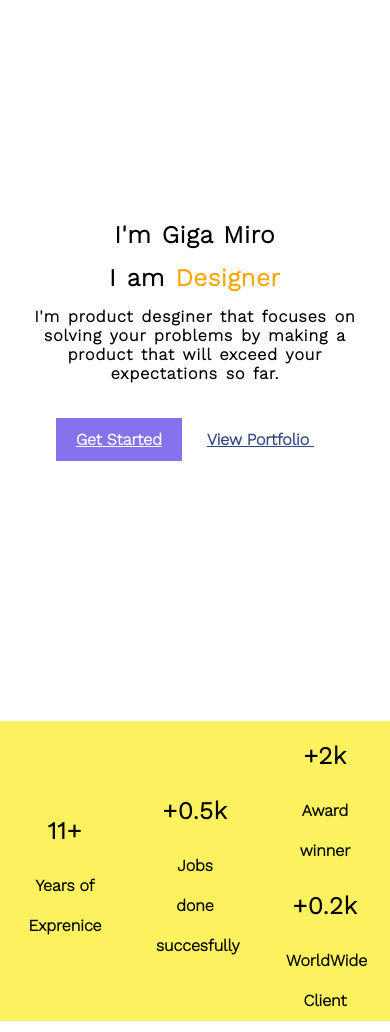
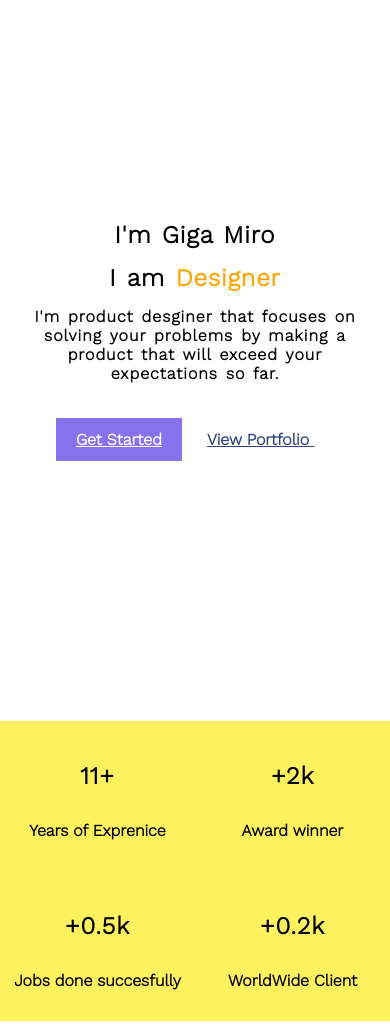
Before and after one commit to Anuragtawaniya/Task, a plain HTML site: page index.html in a window 390 px wide. Shown: the part 68-1100 px from the top of the page. Drawn offline with nearby package versions, Linux system fonts and the light colour scheme.

Commit message:
Update style.css

```diff
--- a/css/style.css
+++ b/css/style.css
@@ -465,3 +465,7 @@ width: 90%;
         left: 30px;
     }
 }
+@media(max-width:400px){
+	.achievement div{
+    width: 50%;
+	}
```
